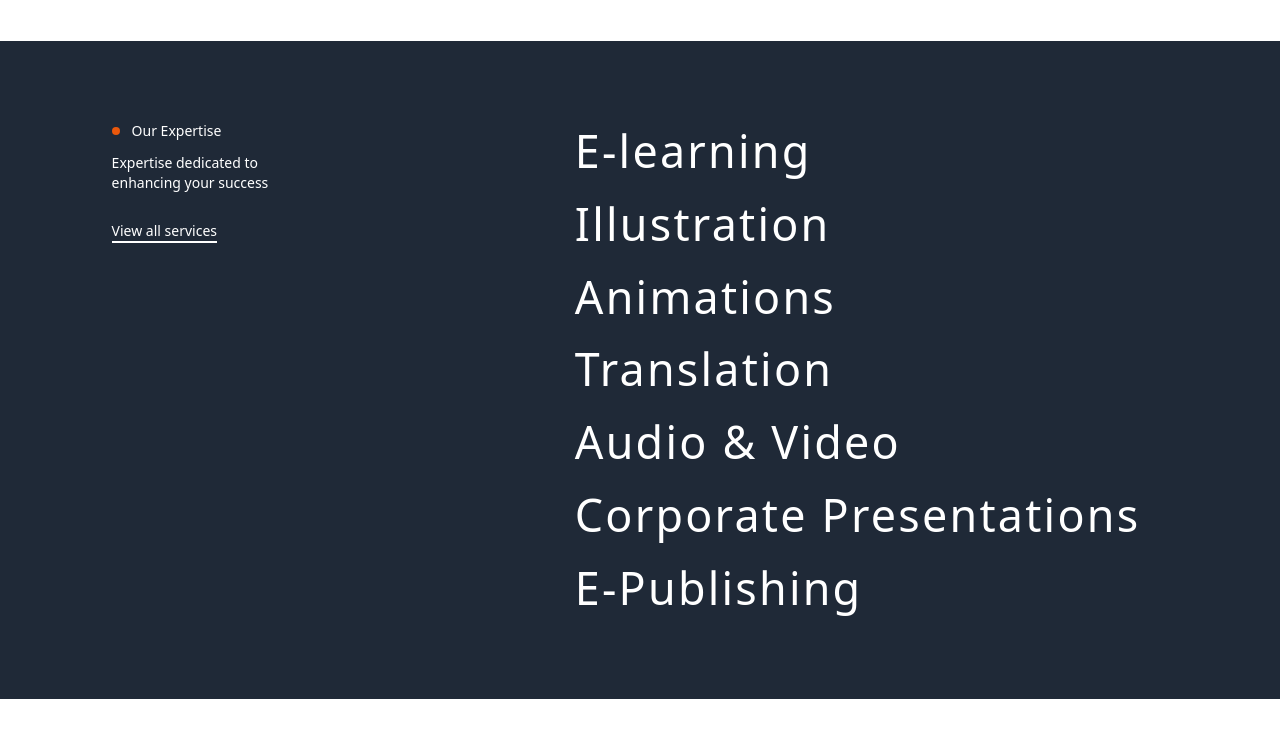
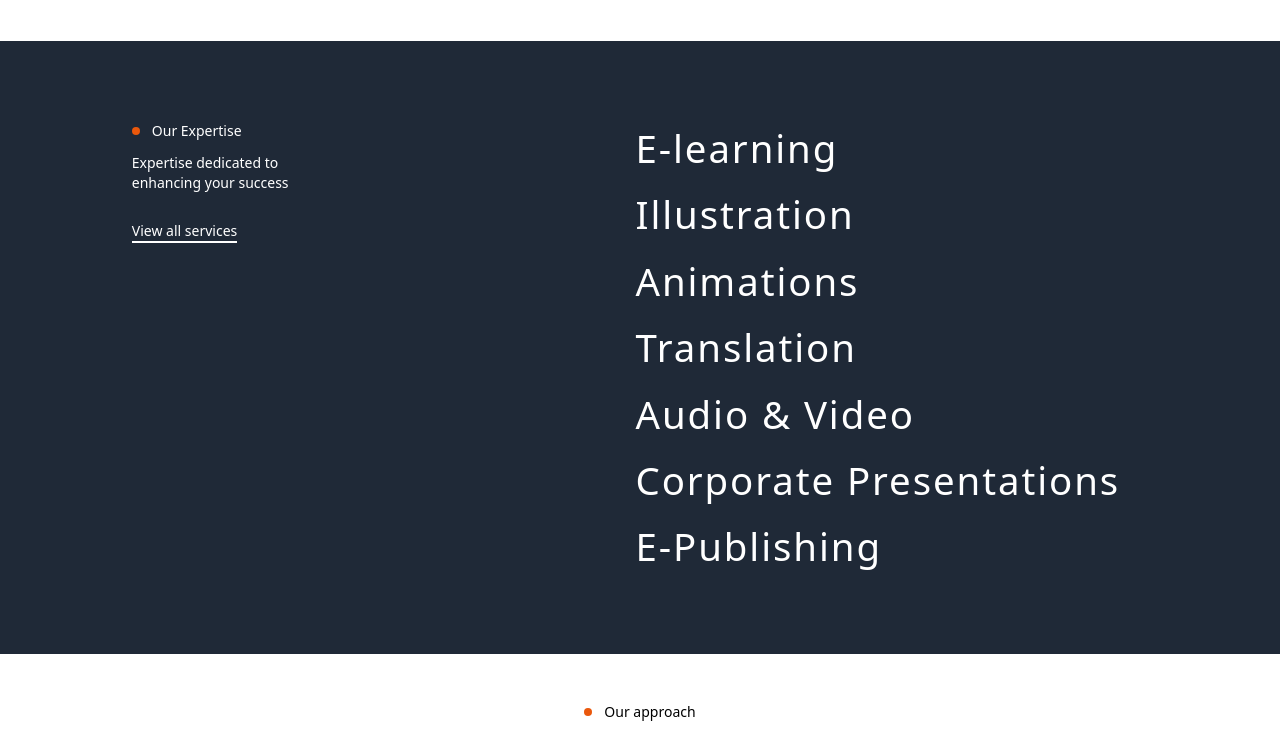
Before and after one commit to sah246ir/scroll-animated-landing-page, a React (Create React App) app: page / in a window 1280 px wide. Shown: the part 2120-2869 px from the top of the page. Built offline with nearby package versions, Linux system fonts and the light colour scheme.

Commit message:
style: sizing

```diff
--- a/src/components/homePage/section/ExpertiseSection.tsx
+++ b/src/components/homePage/section/ExpertiseSection.tsx
@@ -18,8 +18,8 @@ const ExpertiseSection = () => {
                     </Link>
                 </div>
             </div>
-            <div className="text-[5xl] md:text-[3.5vw] gap-4 md:gap-3 sm:text-6xl tracking-wider group flex items-center md:items-start flex-col ">
-            <div className="text-[5xl] md:text-[3.5vw] gap-4 md:gap-3 sm:text-6xl tracking-wider group flex items-center md:items-start flex-col ">
+            <div className="text-[5xl] md:text-[3vw] gap-4 md:gap-3 sm:text-6xl tracking-wider group flex items-center md:items-start flex-col ">
+            <div className="text-[5xl] md:text-[3vw] gap-4 md:gap-3 sm:text-6xl tracking-wider group flex items-center md:items-start flex-col ">
       <Link to="/services/e-learning"><Expertise>E-learning</Expertise></Link>
       <Link to="/services/illustration"><Expertise>Illustration</Expertise></Link>
       <Link to="/services/animation"><Expertise>Animations</Expertise></Link>
```
